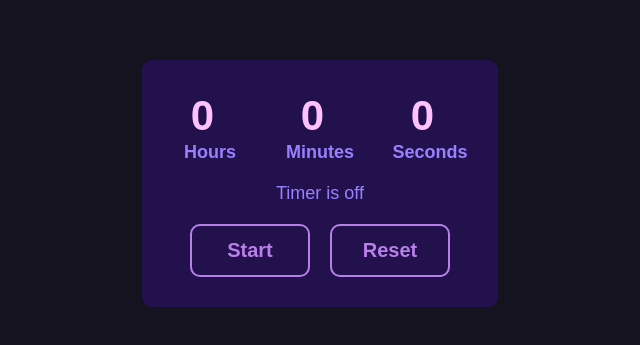
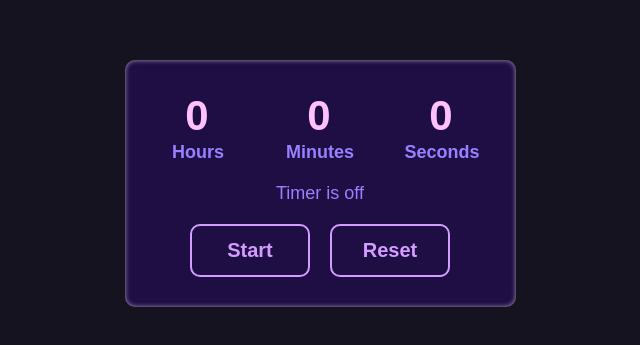
Before and after one commit to AmrMosallem/Interactive-Timer, a plain HTML site: page index.html in a window 1280 px wide. Shown: the part 217-562 px from the top of the page, without its empty margins (320-960 px from the left). Drawn offline with Linux system fonts and the light colour scheme.

Commit message:
V1.13 Enhanced

```diff
--- a/Styles/style.css
+++ b/Styles/style.css
@@ -16,12 +16,13 @@ body *::selection {
   display: flex;
   flex-direction: column;
   align-items: center;
-  background: rgb(35, 17, 78);
+  background: rgb(31, 14, 68);
   color: rgb(153, 128, 255);
   gap: 20px;
   padding: 30px;
   border-radius: 10px;
   position: relative;
+  box-shadow: inset 0 0 5px rgba(255, 255, 255,0.6);
 }
 .timer {
   display: grid;
@@ -37,6 +38,7 @@ body *::selection {
   font-weight: bold;
 }
 .timer input {
+  padding-left: 15px;
   width: 70px;
   height: 50px;
   text-align: center;
@@ -63,14 +65,14 @@ body *::selection {
   width: 120px;
   border-radius: 10px;
   background: none;
-  color: rgb(185, 127, 233);
-  border: 2px solid rgb(185, 127, 233);
+  color: rgb(211, 157, 255);
+  border: 2px solid rgb(211, 157, 255);
   cursor: pointer;
 
   transition: 0.3s;
 }
 .buttons button:hover {
-  background: rgb(185, 127, 233);
+  background: rgb(211, 157, 255);
   color: rgb(35, 17, 78);
 }
 /* Additional Styles*/
--- a/index.html
+++ b/index.html
@@ -4,7 +4,7 @@
 <head>
     <meta charset="UTF-8">
     <meta name="viewport" content="width=device-width, initial-scale=1.0">
-    <title>Document</title>
+    <title>Timer</title>
 
     <link rel="stylesheet" href="Styles/style.css">
 </head>
@@ -13,10 +13,10 @@
     <main class="timer-container">
         <section class="timer"> <input type="number" id="hours" value="0" min="0">
 
-            <input type="number" id="minutes" value="0" min="0">
+            <input type="number" id="minutes" value="0" min="0" >
 
 
-            <input type="number" id="seconds" value="0" min="0"> <span>Hours</span>
+            <input type="number" id="seconds" value="0" min="0" > <span>Hours</span>
             <span>Minutes</span>
             <span>Seconds</span>
         </section>
```
